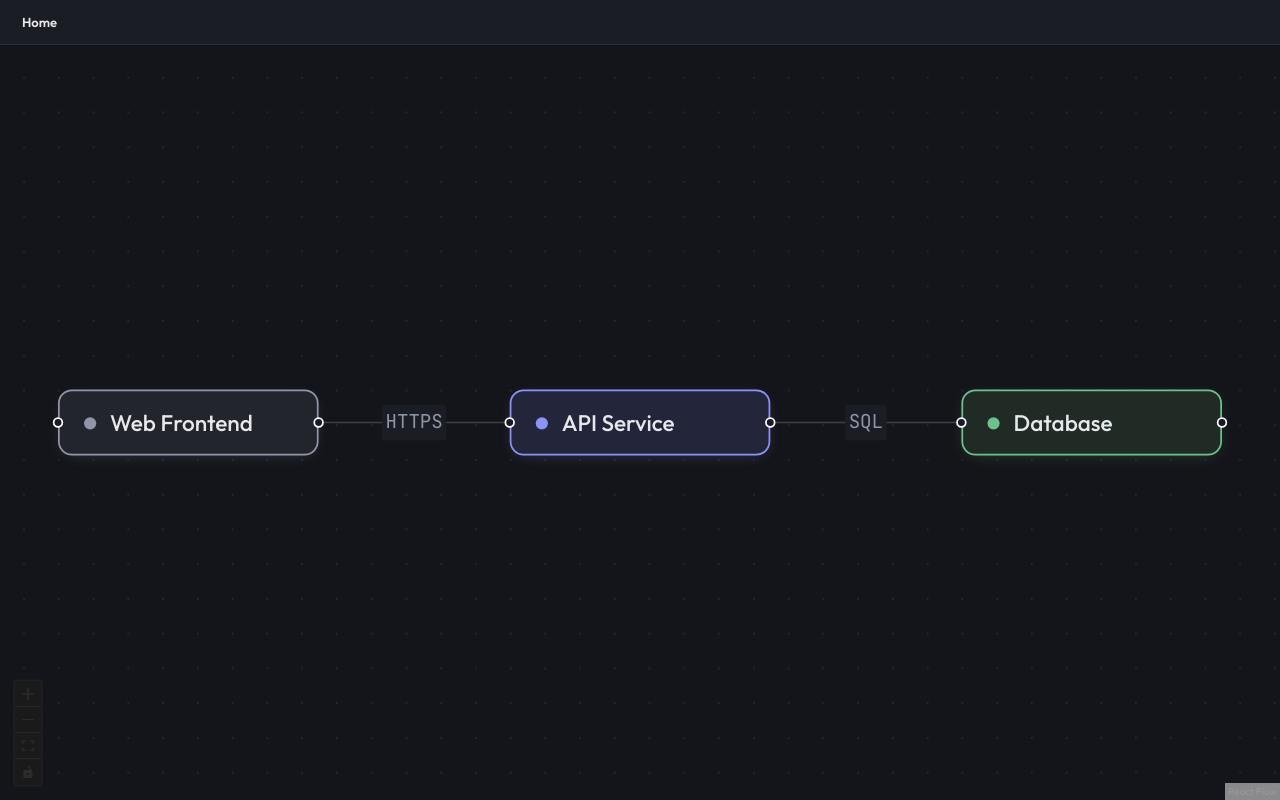
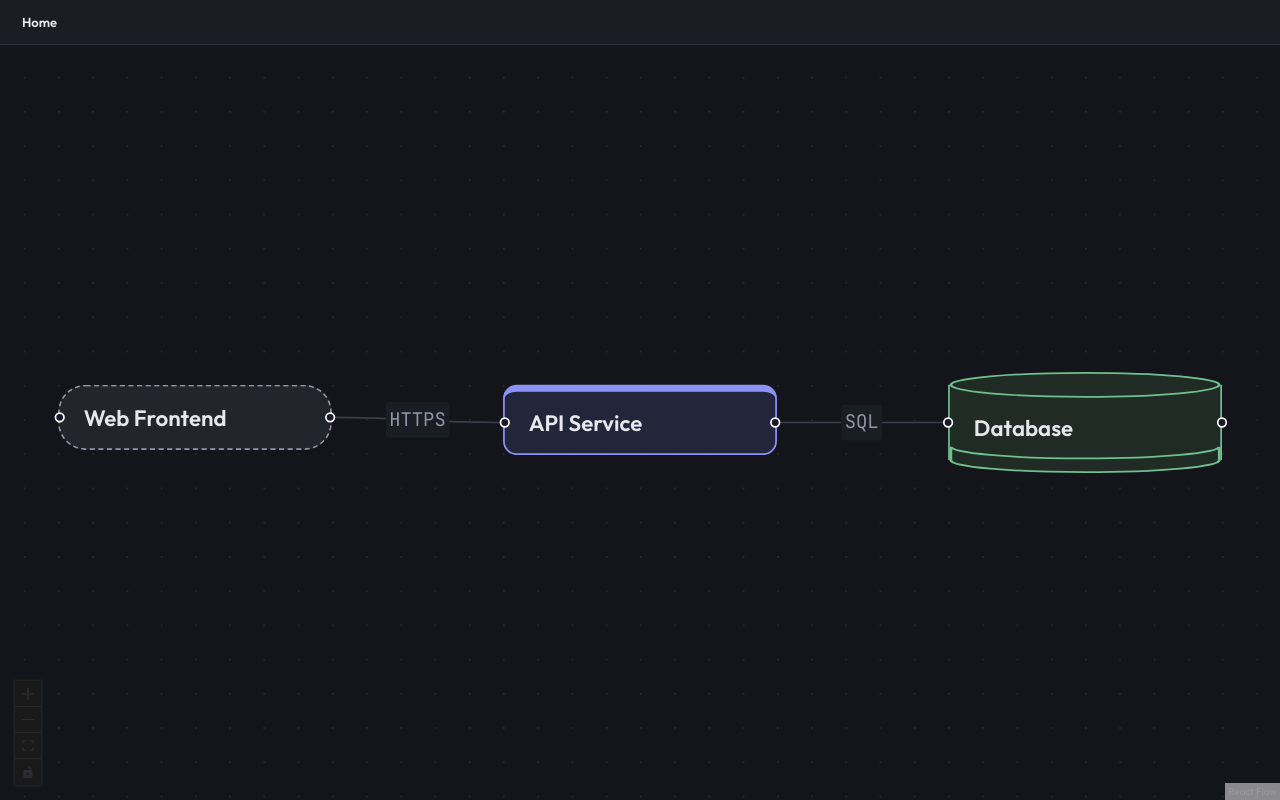
Before and after one commit to Andrewdpg/cartogram, a React (Vite) app: page / in a window 1280 px wide. Built offline with nearby package versions, Linux system fonts and the light colour scheme.

Commit message:
feat: rewrite DiagramNode as a shape dispatcher with responsibility/tech/detail-view

```diff
--- a/src/components/DiagramNode.tsx
+++ b/src/components/DiagramNode.tsx
@@ -1,62 +1,77 @@
 import { Handle, Position } from '@xyflow/react'
+import type { DiagramNodeData } from '../lib/types'
+import { NODE_SHAPES } from './nodeShapes'
+import { getTechIcon } from '../lib/techIcons'
 
-export interface DiagramNodeData {
-  label: string
-  kind: string
+export interface DiagramNodeProps {
+  data: DiagramNodeData & { onOpenDetail?: (nodeId: string) => void }
 }
 
-export interface DiagramNodeProps {
-  data: DiagramNodeData
-}
-
-const KIND_STYLES: Record<string, { fg: string; bg: string }> = {
-  service: { fg: '#8b93f8', bg: '#23253a' },
-  bridge: { fg: '#e0a45e', bg: '#2c2620' },
-  database: { fg: '#6fbf8f', bg: '#1f2b24' },
-  component: { fg: '#c98bd6', bg: '#2a2130' },
-  external: { fg: '#9096a8', bg: '#23252c' },
-}
-const DEFAULT_STYLE = { fg: '#9096a8', bg: '#23252c' }
-
-// ponytail: typed against our own minimal DiagramNodeProps, not
-// @xyflow/react's NodeProps — React Flow calls this with more props at
-// runtime (id, selected, dragging, ...), which we simply don't declare or
-// use. Avoids coupling to a type shape that has changed across major
-// versions of the library.
+// ponytail: typed against our own DiagramNodeData, not @xyflow/react's
+// NodeProps — React Flow calls this with more props at runtime (id,
+// selected, dragging, ...), which we simply don't declare or use. Avoids
+// coupling to a type shape that has changed across major versions of the
+// library.
 export function DiagramNode({ data }: DiagramNodeProps) {
-  const { label, kind } = data
-  const style = KIND_STYLES[kind] ?? DEFAULT_STYLE
+  const Shape = NODE_SHAPES[data.kind]
 
   return (
-    <div
-      style={{
-        display: 'flex',
-        alignItems: 'center',
-        gap: 8,
-        padding: '10px 14px',
-        borderRadius: 8,
-        border: `1px solid ${style.fg}`,
-        background: style.bg,
-        color: '#e7e8ed',
-        fontFamily: "'Outfit', system-ui, sans-serif",
-        fontSize: 13,
-        fontWeight: 500,
-        minWidth: 150,
-        boxShadow: `0 2px 10px -4px ${style.fg}55`,
-      }}
-    >
+    <Shape node={data}>
       <Handle type="target" position={Position.Left} />
-      <span
-        style={{
-          width: 7,
-          height: 7,
-          flexShrink: 0,
-          borderRadius: '50%',
-          background: style.fg,
-        }}
-      />
-      {label}
+      {data.onOpenDetail && (
+        <button
+          aria-label={`View details for ${data.label}`}
+          onClick={(e) => {
+            e.stopPropagation()
+            data.onOpenDetail?.(data.id)
+          }}
+          style={{
+            position: 'absolute',
+            top: -6,
+            right: -6,
+            border: 'none',
+            background: 'transparent',
+            cursor: 'pointer',
+            fontSize: 12,
+            lineHeight: 1,
+            padding: 2,
+          }}
+        >
+          👁
+        </button>
+      )}
+      <span style={{ fontWeight: 600, fontSize: 13 }}>{data.label}</span>
+      {data.responsibility && (
+        <span style={{ fontSize: 11, color: 'var(--text-muted)' }}>{data.responsibility}</span>
+      )}
+      {data.techStack && data.techStack.length > 0 && (
+        <div style={{ display: 'flex', gap: 4, justifyContent: 'flex-end', marginTop: 4 }}>
+          {data.techStack.map((id) => {
+            const icon = getTechIcon(id)
+            return (
+              <span
+                key={id}
+                title={icon.label}
+                style={{
+                  width: 16,
+                  height: 16,
+                  borderRadius: '50%',
+                  background: icon.bg,
+                  color: icon.fg,
+                  fontSize: 8,
+                  fontWeight: 700,
+                  display: 'flex',
+                  alignItems: 'center',
+                  justifyContent: 'center',
+                }}
+              >
+                {icon.short}
+              </span>
+            )
+          })}
+        </div>
+      )}
       <Handle type="source" position={Position.Right} />
-    </div>
+    </Shape>
   )
 }
```
